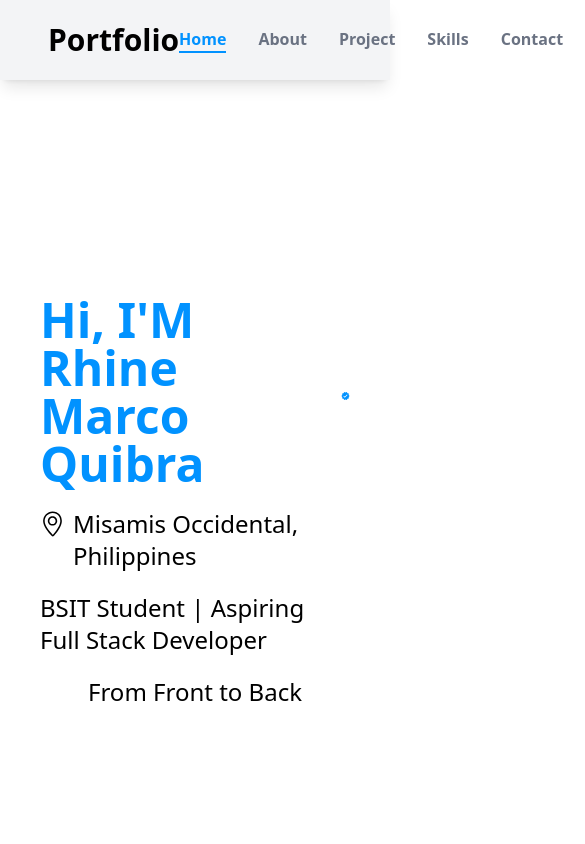
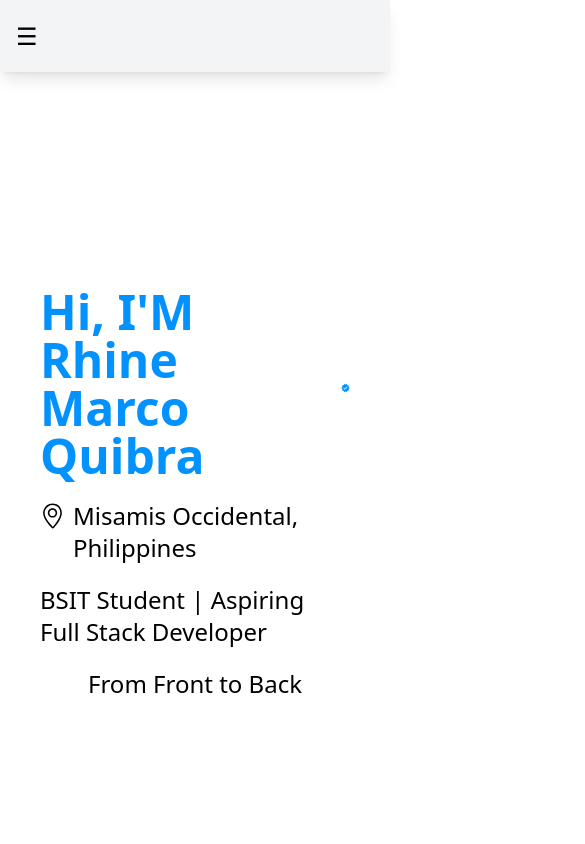
Before and after one commit to programmerstudy164-jpg/Personal_Portfolio, a React (Vite) app: page / in a window 390 px wide. Shown: the top 844 px of the page, 585 px wide, since content can reach past the window. Built offline with nearby package versions, Linux system fonts and the light colour scheme.

Commit message:
add burger to Header

```diff
--- a/src/sections/Header.jsx
+++ b/src/sections/Header.jsx
@@ -2,19 +2,27 @@ import Nav from "../components/Nav";
 const Header = ({ Dark, setDark, TextColor }) => {
   return (
     <div
-      className={`p-5 sticky top-0 shadow-lg ${
-        Dark ? "bg-gray-800" : "bg-gray-100"
+      className={`py-5 sticky top-0 shadow-lg ${
+        Dark ? "bg-gray-800" : "bg-gray-100 "
       }`}
     >
-      <div className="flex justify-between items-center mx-7">
+      <div className="flex justify-between items-center mx-4">
+           <button
+          className={`flex md:hidden  text-2xl ${Dark? "text-white":"text-black"}`}
+
+        >
+          ☰
+        </button>
         <h1
-          className={`Logo font-sans font-semibold text-3xl ${
+          className={`Logo font-sans font-semibold text-3xl md:flex hidden ${
             Dark ? " text-text-primary" : " text-black"
           }`}
         >
           Portfolio
         </h1>
-        <div className="flex gap-10 justify-center  items-center">
+
+
+        <div className="flex gap-10 justify-center  items-center  md:flex hidden ">
           <Nav TextColor={TextColor} />
           <div className="flex items-center outline-2 outline-blue-300 rounded-full">
             <div
@@ -37,7 +45,9 @@ const Header = ({ Dark, setDark, TextColor }) => {
               ></div>
             </div>
           </div>
+
         </div>
+
       </div>
     </div>
   );
```
